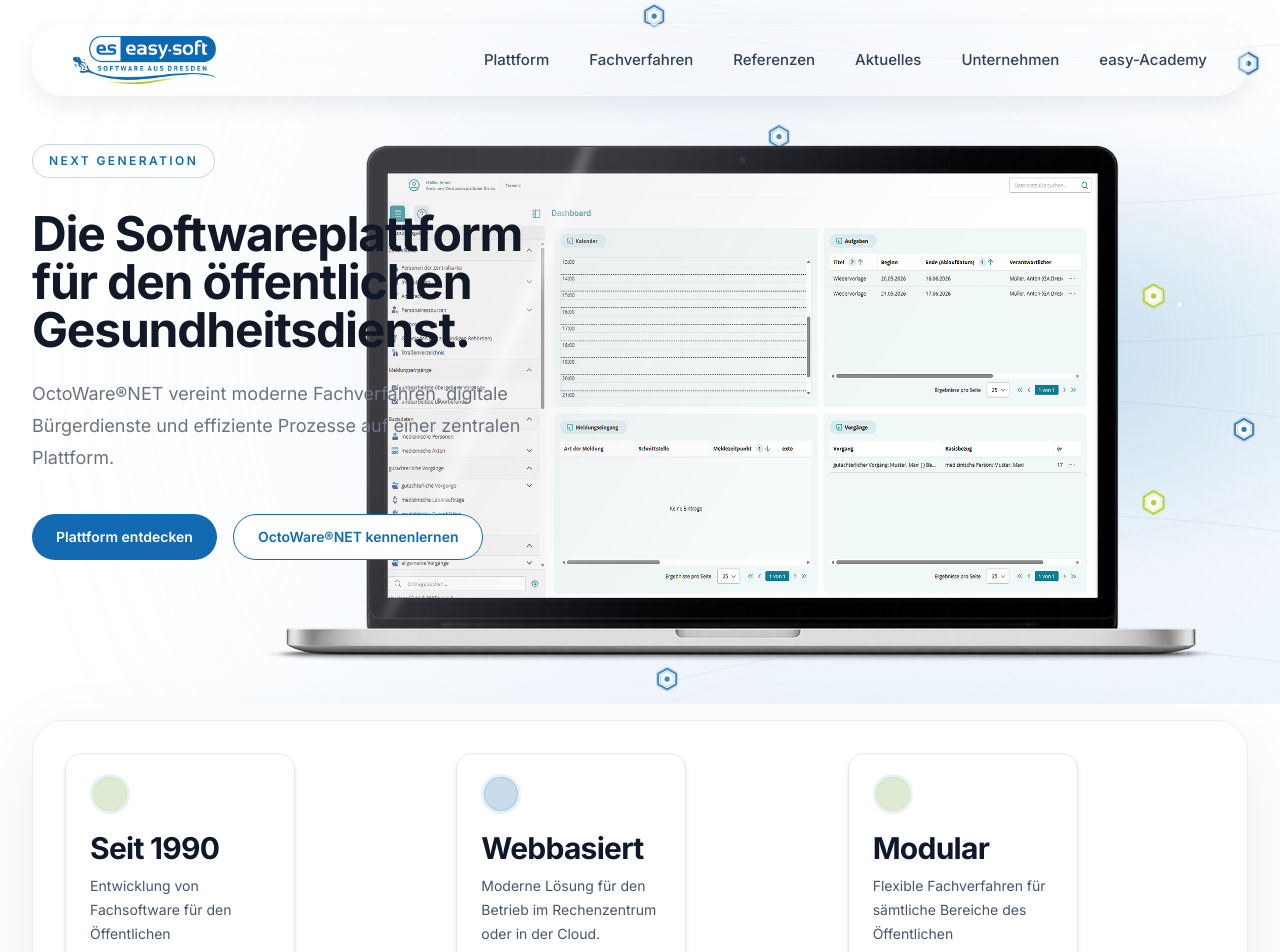
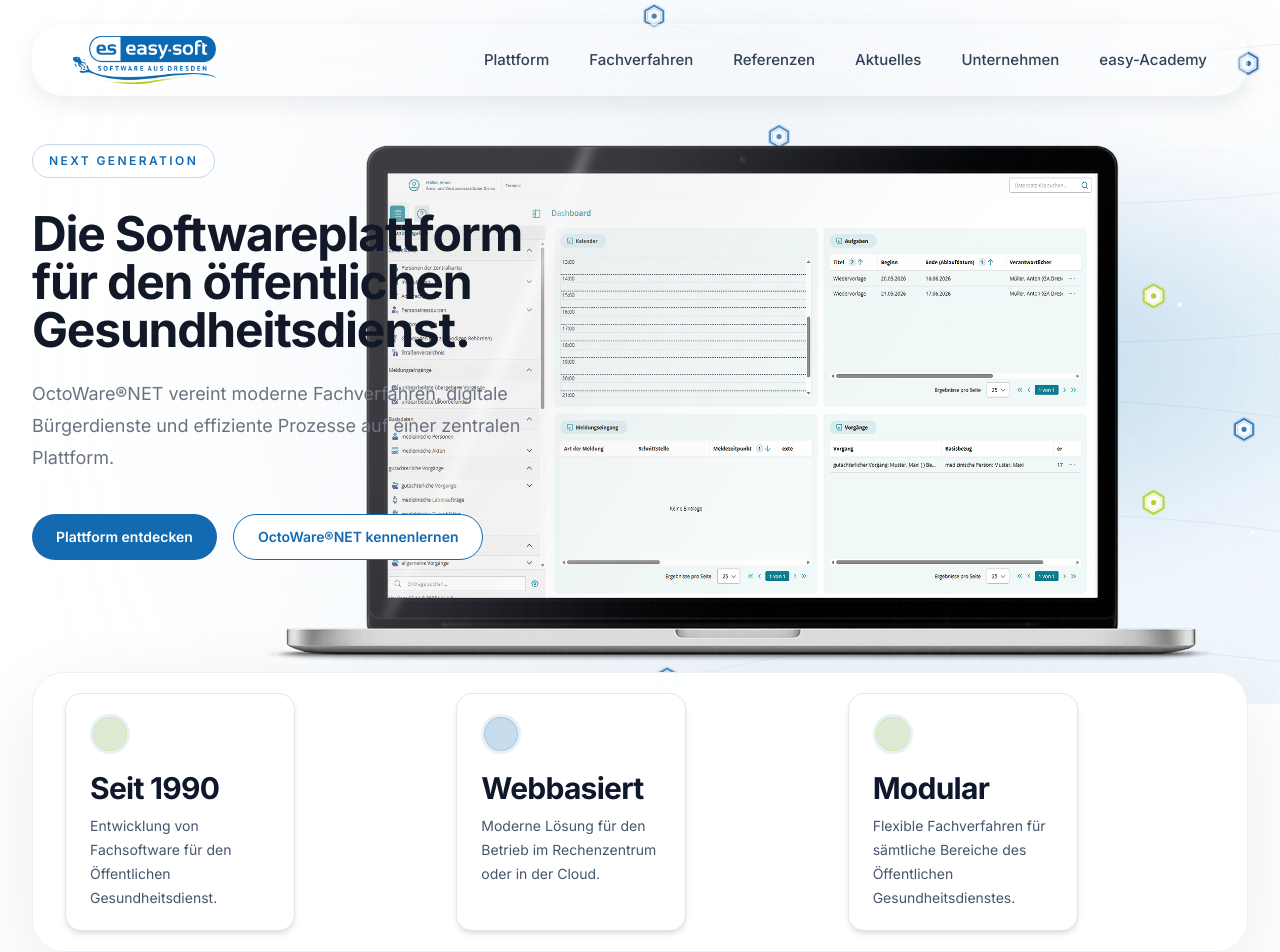
Before and after one commit to weblogger117-art/octoware-website, a Next.js app: page / in a window 1280 px wide. Shown: the top 952 px of the page. Built offline with nearby package versions, Linux system fonts and the light colour scheme.

Commit message:
Update Highlights.tsx

```diff
--- a/components/sections/Highlights.tsx
+++ b/components/sections/Highlights.tsx
@@ -6,7 +6,7 @@ export function Highlights() {
     <Section
       className="
         relative
-        -mt-20
+        -mt-32
         z-30
         pt-0
       "
@@ -17,7 +17,7 @@ export function Highlights() {
           border
           border-slate-200/70
           bg-white/95
-          p-8
+          py-5 px-8
           shadow-[0_25px_80px_rgba(15,23,42,0.08)]
           backdrop-blur-xl
         "
```
